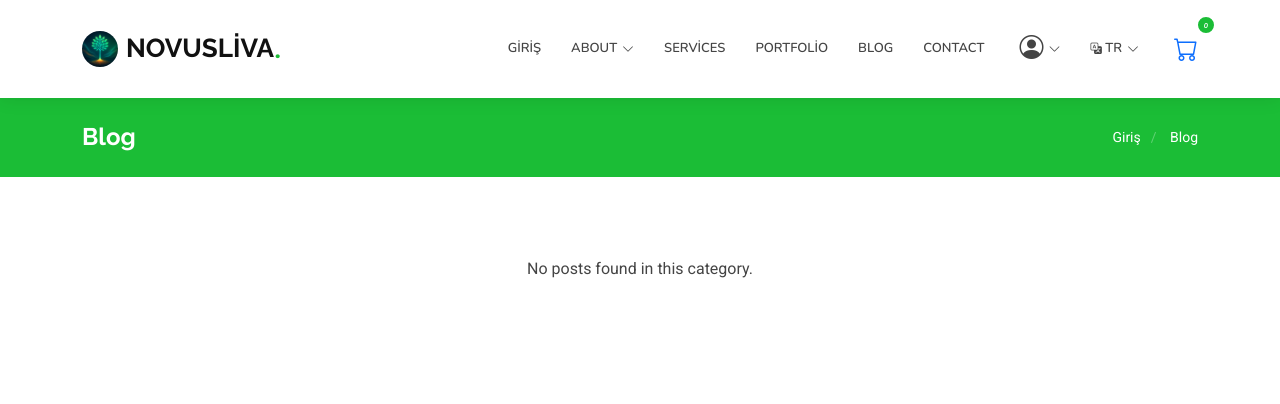
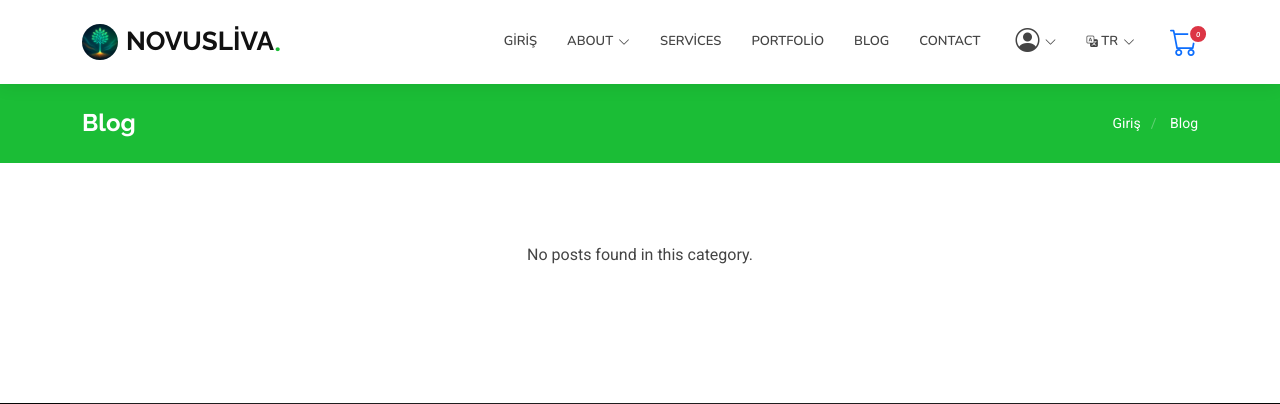
Before and after one commit to Erdemozer01/novusliva, a Django app: page /blog/ in a window 1280 px wide. Shown: the top 404 px of the page. Run offline with Django 5.2, Linux system fonts and the light colour scheme; data that the repository does not hold is empty; some libraries are stand-ins or nearby versions.

Commit message:
güncellendi

```diff
--- a/templates/base.html
+++ b/templates/base.html
@@ -58,45 +58,48 @@
             color: #007bff !important; /* Your theme's main color */
         }
 
-        /* Base style and size for cart icon */
+        /* Sepet İkonu için Temel Stiller */
         .cart-icon {
-            font-size: 28px !important; /* We reduced the icon size a bit */
-            color: var(--default-color) !important;
+            /* İkonun boyutunu buradan değiştirin */
+            font-size: 10px;
+            color: var(--default-color);
             position: relative;
-            display: flex; /* Use flexbox to align elements inside */
-            align-items: center; /* Vertically center */
+            display: flex;
+            align-items: center;
             transition: color 0.3s ease;
-            text-decoration: none !important; /* To remove link underline */
+            text-decoration: none;
         }
 
-        /* Style and positioning for the cart item count badge */
+
         .cart-count {
-            position: absolute; /* Absolute positioning relative to .cart-icon */
-            top: 5px; /* Position from top */
-            right: -18px; /* Position from right */
+            /* Sayacın konumu */
+            position: absolute;
 
-            background-color: var(--accent-color, #ff5722) !important;
-            color: #fff !important;
+            top: 0;
+            right: 0;
+            /* Dikey konumu aşağıya çekmek için translateY değerini değiştirin */
+            transform: translate(50%, -20%);
 
-            font-size: 7px; /* Font size of the counter text */
+            /* Görsel özellikler */
+            background-color: var(--accent-color, #ff5722);
+            color: #fff;
+            font-size: 7px;
             font-weight: 700;
             line-height: 1;
+            padding: 3px 6px;
+            border: 2px solid #fff;
+            border-radius: 50%;
+            min-width: 20px;
+            height: 20px;
 
-            padding: 3px 6px; /* Inner padding */
-            border: 2px solid #fff; /* White border */
-            border-radius: 50%; /* Circular shape */
+            /* İçerik hizalaması (sayıyı ortalamak için) */
+            display: flex;
+            align-items: center;
+            justify-content: center;
+            white-space: nowrap;
 
-            min-width: 20px; /* Minimum width */
-            height: 20px; /* Height */
-
-            display: flex; /* Use flex to center the content */
-            align-items: center; /* Vertically center */
-            justify-content: center; /* Horizontally center */
-
-            white-space: nowrap; /* Prevents line break when the number is two digits */
-
-            transform: scale(1); /* Initial size */
-            transition: transform 0.3s ease, background-color 0.3s ease; /* Animation */
+            /* Diğer */
+            transition: transform 0.3s ease, background-color 0.3s ease;
             z-index: 10;
         }
 
@@ -229,11 +232,9 @@
                 </li>
 
                 <li>
-                    <a href="{% url 'cart_detail' %}" class="cart-icon position-relative d-inline-block">
-                        <i class="bi bi-cart fs-4 text-primary">
-            <span class="badge bg-danger rounded-pill cart-count" id="cart-item-count">
-                {{ cart_item_count }}
-            </span>
+                    <a href="{% url 'cart_detail' %}" class="position-relative d-inline-block">
+                        <i class="bi bi-cart fs-3 text-primary cart-icon">
+                            <span class="badge bg-danger rounded-pill cart-count">{{ cart_item_count }}</span>
                         </i>
                     </a>
                 </li>
```
